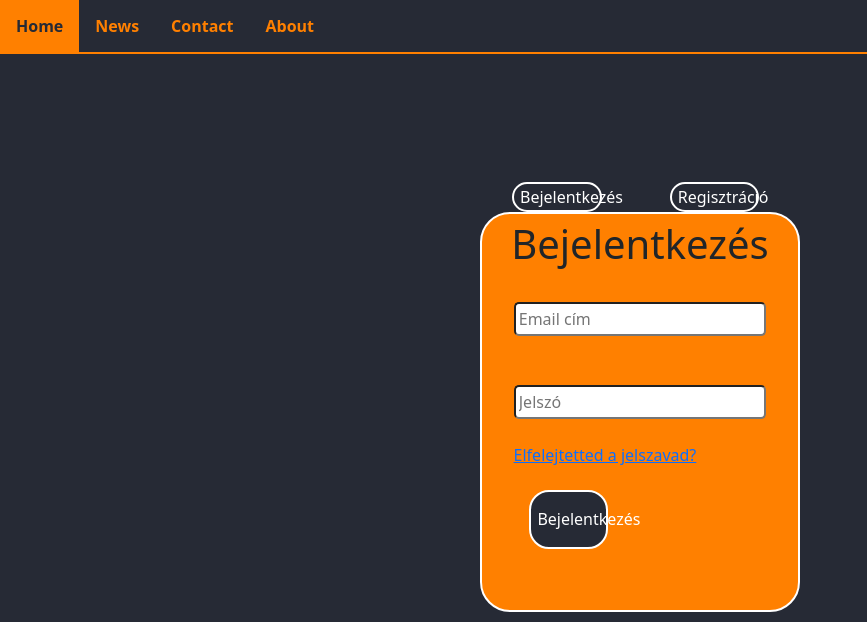
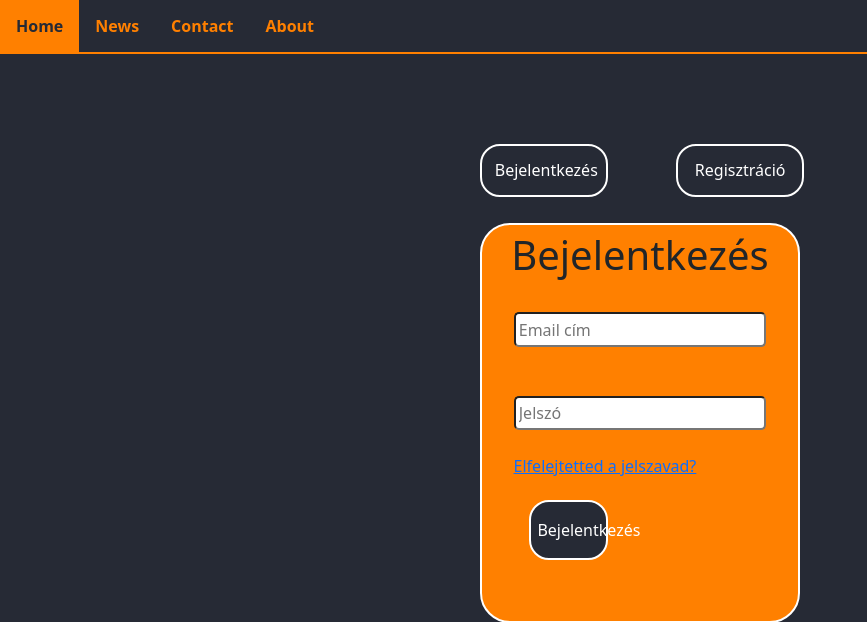
Before and after one commit to Benceplays/Project-B, a PHP site: page /login/login.html in a window 1280 px wide. Shown: the top 622 px of the page, without its empty margins (0-867 px from the left). Run offline with PHP 8.4, Linux system fonts and the light colour scheme.

Commit message:
par cucc

```diff
--- a/login/login.html
+++ b/login/login.html
@@ -17,7 +17,7 @@
         <li class="li"><a class="li-a" href="#contact">Contact</a></li>
         <li class="li"><a class="li-a" href="#about">About</a></li>
       </ul>
-    <button onclick="login()" class="logbutton" style="margin-left: 40%;">Bejelentkezés</button>
+    <button onclick="login()" class="logbutton" style="margin-left: 37.5%; ">Bejelentkezés</button>
     <button onclick="registration()" class="logbutton" style="margin-left: 5%;">Regisztráció</button>
     <div id="loginbut" class="loginpanel">
         <h1 class="loginh1">Bejelentkezés</h1>
@@ -26,12 +26,13 @@
         <a class="forgotpasswd" href="../forgotpasswd/index.html">Elfelejtetted a jelszavad?</a>
         <button class="logininbutton">Bejelentkezés</button>
     </div>
-    <div id="registerbut" class="loginpanel" style="display: none;">
+    <div id="registerbut" class="loginpanel" style="display: none; height: 500px;">
         <h1 class="loginh1">Regisztráció</h1>
-        <input class="loginobject" placeholder="Email cím" type="text" id="uname"><br><br>
-        <input class="loginobject" placeholder="Jelszó" title="Jelszó" id="passwd"><br><br>
-        <a class="forgotpasswd" href="../forgotpasswd/index.html">Elfelejtetted a jelszavad?</a>
-        <button class="logininbutton">Bejelentkezés</button>
+        <input class="loginobject" placeholder="Email cím" type="text" id="uname">
+        <input class="loginobject" placeholder="Felhasználónév" type="text" id="uname">
+        <input class="loginobject" placeholder="Jelszó" type="text" id="uname">
+        <input class="loginobject" placeholder="Jelszó még egyszer" title="Jelszó" id="passwd">
+        <button class="logininbutton" style="margin-left: 60%; padding:1%">Bejelentkezés</button>
     </div>
 
 </body>
--- a/login/style.css
+++ b/login/style.css
@@ -64,9 +64,14 @@ body {
 .logbutton{
     border: 2px solid white;
     border-radius: 20px;
-    margin-top: 10%;
+    margin-top: 7%;
+    margin-bottom: 2%;
     background-color: rgb(38, 42, 53);
     color: white;
-    width: 7%;
-    height: 5%;
+    width: 10%;
+    padding: 1%;
 }
+.logbutton:hover{
+    background-color: #ff8000;
+    color: rgb(38, 42, 53);
+}
--- a/main.js
+++ b/main.js
@@ -6,7 +6,8 @@ function registration() {
   }
 function login() {
     var c = document.getElementById("loginbut");
-    var v = document.getElementById("registerbut")
+    var v = document.getElementById("registerbut");
       c.style.display = "block";
       v.style.display = "none";
+      console.log("mukodik")
 }
```
